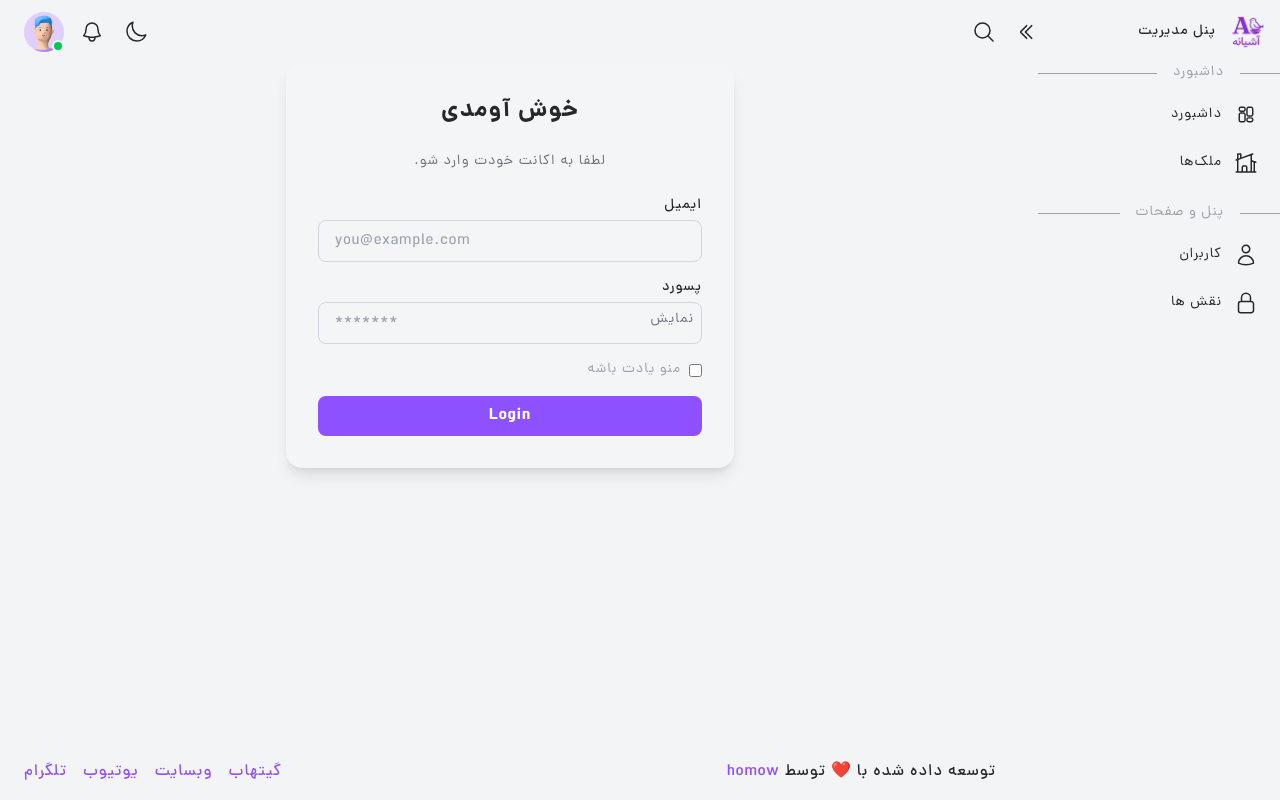
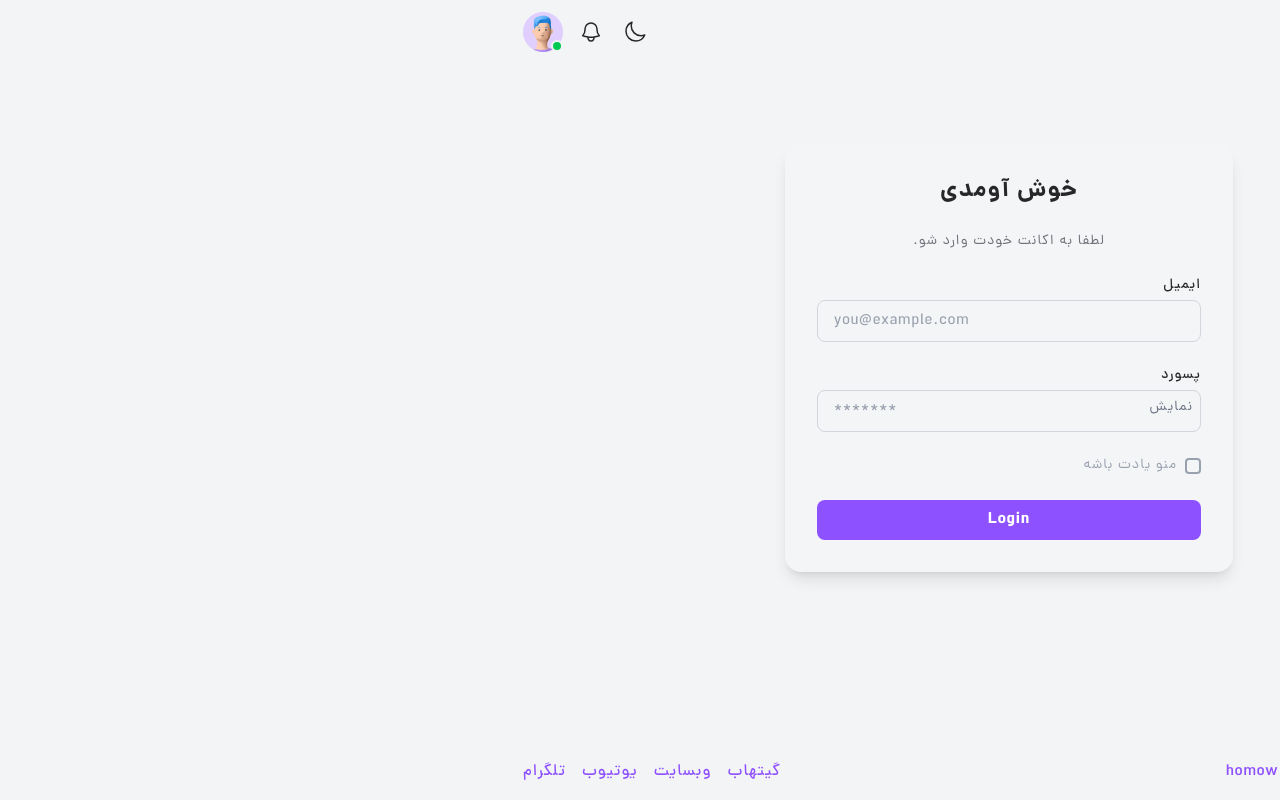
Before and after one commit to homow/home-nest-admin-react, a React (Vite) app: page /auth in a window 1280 px wide. Built offline with nearby package versions, Linux system fonts and the light colour scheme.

Commit message:
update login page UI

```diff
--- a/src/layout/SideBar/SideBarMenu.jsx
+++ b/src/layout/SideBar/SideBarMenu.jsx
@@ -49,7 +49,8 @@ export default function SideBarMenu({setMobileNavOpen, collapsed}) {
         {
             title: "داشبورد", dataLinks: [
                 {text: "داشبورد", url: "/", icon: "dashboard"},
-                {text: "ملک‌ها", url: "/properties", icon: "house"}
+                {text: "ملک‌ها", url: "/properties", icon: "house"},
+                {text: "ورود", url: "/auth", icon: "user"},
             ]
         },
         {
--- a/src/pages/Auth/index.jsx
+++ b/src/pages/Auth/index.jsx
@@ -21,14 +21,14 @@ export default function Auth() {
     }
 
     return (
-        <div className="flex items-center justify-center">
+        <section className="flex items-center justify-center pt-20">
             <div className="w-full max-w-md bg-white/10 rounded-2xl shadow-lg p-8 space-y-6">
                 <h2 className="text-2xl font-bold text-center">خوش آومدی</h2>
                 <p className="text-sm text-center text-secondary-txt">
                     لطفا به اکانت خودت وارد شو.
                 </p>
 
-                <form className="space-y-4" onSubmit={loginHandler}>
+                <form className="space-y-6" onSubmit={loginHandler}>
                     <div>
                         <label htmlFor="email" className="block text-sm font-medium">ایمیل</label>
                         <input
@@ -67,9 +67,9 @@ export default function Auth() {
                     </div>
 
                     <div className="flex items-center justify-between text-sm text-gray-400">
-                        <label className="flex items-center gap-2">
-                            <input type="checkbox" className="rounded border-gray-300" />
-                            منو یادت باشه
+                        <label className="flex items-center gap-2 cursor-pointer">
+                            <input type="checkbox" className="w-4 h-4 rounded border-2 border-gray-400 appearance-none checked:bg-violet-500 checked:border-violet-600 cursor-pointer"/>
+                            <span>منو یادت باشه</span>
                         </label>
                     </div>
 
@@ -81,6 +81,6 @@ export default function Auth() {
                     </button>
                 </form>
             </div>
-        </div>
+        </section>
     )
 }
```
